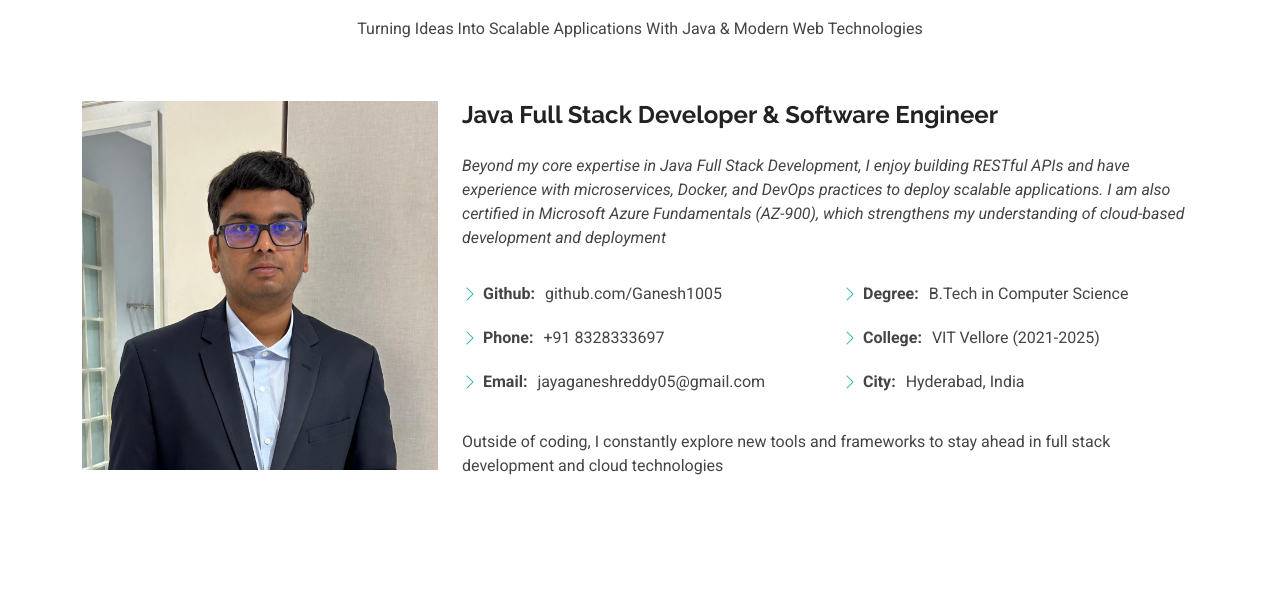
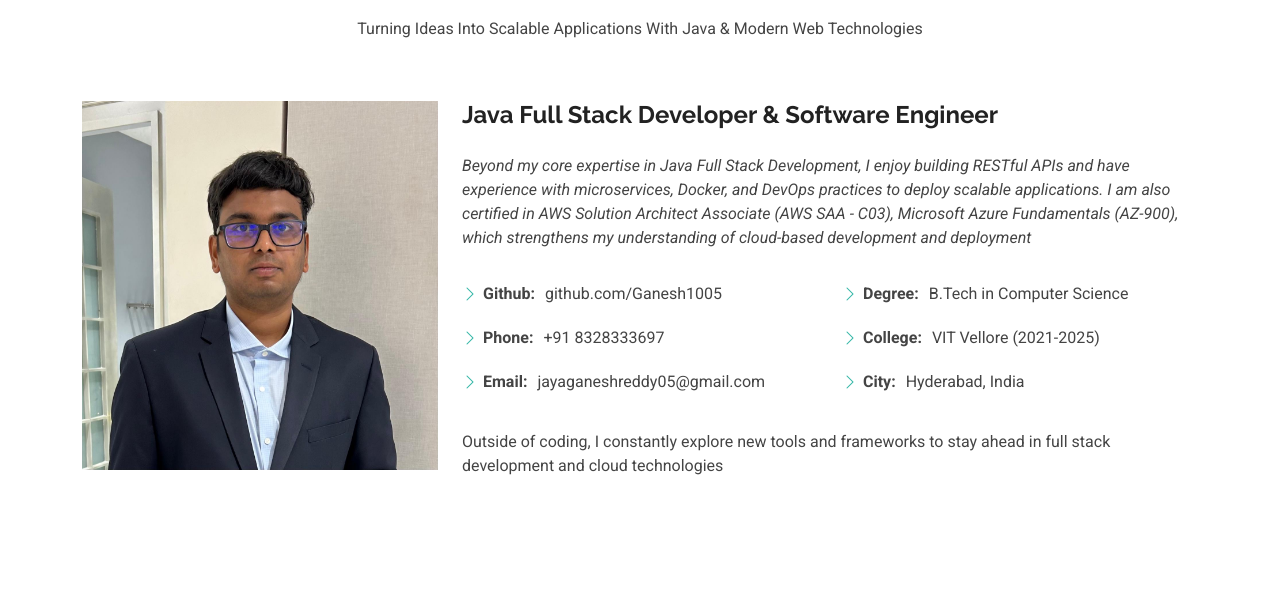
Before and after one commit to Ganesh1005/Portfolio, a plain HTML site: page about.html in a window 1280 px wide. Shown: the part 204-800 px from the top of the page. Drawn offline with Linux system fonts and the light colour scheme.

Commit message:
Add about AWS certification

```diff
--- a/about.html
+++ b/about.html
@@ -77,7 +77,7 @@
           <div class="col-lg-8 content">
             <h2>Java Full Stack Developer &amp; Software Engineer</h2>
             <p class="fst-italic py-3">
-              Beyond my core expertise in Java Full Stack Development, I enjoy building RESTful APIs and have experience with microservices, Docker, and DevOps practices to deploy scalable applications. I am also certified in Microsoft Azure Fundamentals (AZ-900), which strengthens my understanding of cloud-based development and deployment
+              Beyond my core expertise in Java Full Stack Development, I enjoy building RESTful APIs and have experience with microservices, Docker, and DevOps practices to deploy scalable applications. I am also certified in AWS Solution Architect Associate (AWS SAA - C03), Microsoft Azure Fundamentals (AZ-900), which strengthens my understanding of cloud-based development and deployment
             </p>
             <div class="row">
               <div class="col-lg-6">
```
